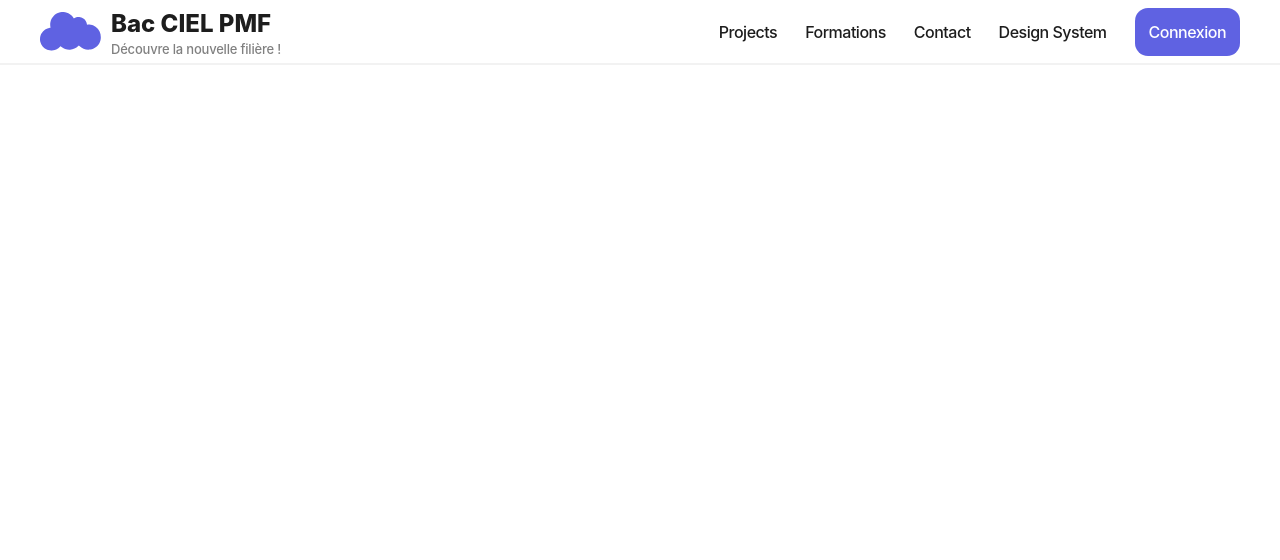
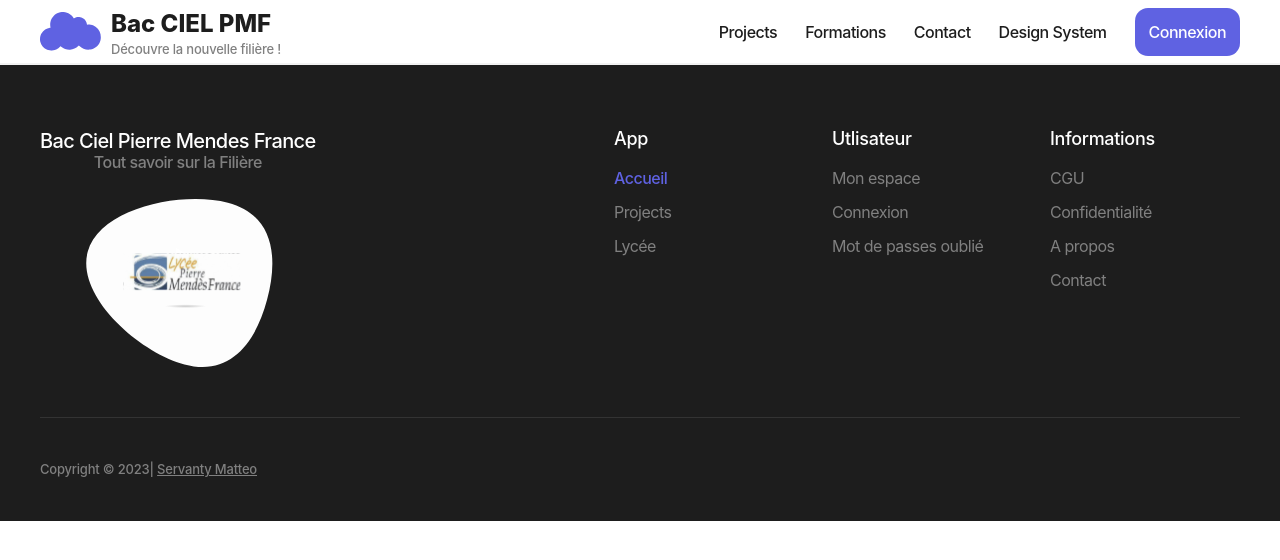
Before and after one commit to servantymatteo/baccielpmf, a Next.js app: page / in a window 1280 px wide. Shown: the top 560 px of the page. Built offline with nearby package versions, Linux system fonts and the light colour scheme.

Commit message:
Fin footer avant lib liens

```diff
--- a/next.config.js
+++ b/next.config.js
@@ -1,6 +1,6 @@
 /** @type {import('next').NextConfig} */
 const nextConfig = {
-  reactStrictMode: true,
+  reactStrictMode: false,
   output: 'export',
  images: { unoptimized: true }
 }
--- a/package.json
+++ b/package.json
@@ -14,12 +14,14 @@
     "next": "14.0.4",
     "react": "^18",
     "react-dom": "^18",
-    "react-icons": "^4.12.0"
+    "react-icons": "^4.12.0",
+    "uuidv4": "^6.2.13"
   },
   "devDependencies": {
     "@types/node": "^20",
     "@types/react": "^18",
     "@types/react-dom": "^18",
+    "@types/uuid": "^9.0.7",
     "autoprefixer": "^10.0.1",
     "eslint": "^8",
     "eslint-config-next": "14.0.4",
--- a/src/pages/index.tsx
+++ b/src/pages/index.tsx
@@ -2,12 +2,14 @@ import Head from "next/head";
 import { Seo } from "@/ui/components/SEO/seo";
 
 import { Navigation } from "@/ui/components/navigation/navigation";
+import { Footer } from "@/ui/components/navigation/footer";
 
 export default function Home() {
   return (
     <>
       <Seo title="BAC CIEL PMF" description="DESCRIPTION" />
       <Navigation />
+      <Footer />
     </>
   );
 }
--- /dev/null
+++ b/src/types/appLinks.tsx
@@ -0,0 +1,10 @@
+export interface appLinks {
+  label: string;
+  baseUrl: string;
+  type: string; // @todo refactor
+}
+
+export interface footerLinks {
+  label: string;
+  links: appLinks[];
+}
--- /dev/null
+++ b/src/ui/components/navigation/app-links.tsx
@@ -0,0 +1,74 @@
+import { appLinks } from "@/types/appLinks";
+
+export const footerApplicationLinks: appLinks[] = [
+  {
+    label: "Accueil",
+    baseUrl: "/",
+    type: "internal",
+  },
+  {
+    label: "Projects",
+    baseUrl: "/#",
+    type: "internal",
+  },
+  {
+    label: "Lycée",
+    baseUrl:
+      "https://www.site.ac-aix-marseille.fr/lyc-mendesfrance-vitrolles/spip/-00-Accueil-.html",
+    type: "external",
+  },
+];
+export const footerUserLinks: appLinks[] = [
+  {
+    label: "Mon espace",
+    baseUrl: "/#",
+    type: "internal",
+  },
+  {
+    label: "Connexion",
+    baseUrl: "/#",
+    type: "internal",
+  },
+  {
+    label: "Mot de passes oublié",
+    baseUrl: "/#",
+    type: "internal",
+  },
+];
+export const footerInformationLinks: appLinks[] = [
+  {
+    label: "CGU",
+    baseUrl: "/#",
+    type: "internal",
+  },
+  {
+    label: "Confidentialité",
+    baseUrl: "/#",
+    type: "internal",
+  },
+  {
+    label: "A propos",
+    baseUrl: "/#",
+    type: "internal",
+  },
+  {
+    label: "Contact",
+    baseUrl: "/#",
+    type: "internal",
+  },
+];
+
+export const FooterLinks = [
+  {
+    label: "App",
+    links: footerApplicationLinks,
+  },
+  {
+    label: "Utlisateur",
+    links: footerUserLinks,
+  },
+  {
+    label: "Informations",
+    links: footerInformationLinks,
+  },
+];
--- /dev/null
+++ b/src/ui/components/navigation/footer.tsx
@@ -0,0 +1,97 @@
+import { Typography } from "@/ui/design-system/typography/typography";
+import { Container } from "../container/container";
+import Image from "next/image";
+import { v4 as uuidv4 } from "uuid";
+import { ActiveLink } from "./active-link";
+import { uuid } from "uuidv4";
+import { appLinks, footerLinks } from "@/types/appLinks";
+import { FooterLinks } from "./app-links";
+
+export const Footer = () => {
+  const currentYear = new Date().getFullYear();
+
+  const footerNavigationList = FooterLinks.map((colomnLinks) => (
+    <FooterLink key={uuidv4()} data={colomnLinks}></FooterLink>
+  ));
+  return (
+    <div className="bg-gray">
+      <Container className="flex justify-between pt-16">
+        <div className="flex flex-col items-center">
+          <Typography variant="caption1" theme="white" weight="medium">
+            Bac Ciel Pierre Mendes France
+          </Typography>
+          <Typography variant="caption3" theme="gray">
+            Tout savoir sur la Filière
+          </Typography>
+          <a
+            href="https://www.site.ac-aix-marseille.fr/lyc-mendesfrance-vitrolles/spip/-00-Accueil-.html"
+            target="blank"
+          >
+            <Image
+              src="\asset\svg\LYCEE.svg"
+              width={223}
+              height={216}
+              alt="Site du lycée"
+            />
+          </a>
+        </div>
+        <div className="flex gap-7">{footerNavigationList}</div>
+      </Container>
+      <Container className="pt-9 pb-11 space-y-11">
+        <hr className="text-gray-800" />
+        <div className="flex items-center justify-between ">
+          <Typography variant="caption4" theme="gray">
+            {`Copyright © ${currentYear}|  `}{" "}
+            <a
+              href="https://gitlab.com/bacciel/front-end"
+              target="blank"
+              className="underline"
+            >{`Servanty Matteo`}</a>
+          </Typography>
+          <div className=""></div>
+        </div>
+      </Container>
+    </div>
+  );
+};
+
+interface foorterLinkProps {
+  data: footerLinks;
+}
+
+const FooterLink = ({ data }: foorterLinkProps) => {
+  const linkList = data.links.map((link) => (
+    <div key={uuidv4()}>
+      {link.type === "internal" && (
+        <ActiveLink key={uuidv4()} href={link.baseUrl}>
+          {link.label}
+        </ActiveLink>
+      )}
+      {link.type === "external" && (
+        <a href={link.baseUrl} target="_blank">
+          {link.label}
+        </a>
+      )}
+    </div>
+  ));
+  return (
+    <div className="min-w-[190px]">
+      <Typography
+        theme="white"
+        variant="caption2"
+        weight="medium"
+        className="pb-5"
+      >
+        {data.label}
+      </Typography>
+      <Typography
+        theme="gray"
+        variant="caption3"
+        weight="regular"
+        className="space-y-4"
+      >
+        {linkList}
+      </Typography>
+    </div>
+  );
+};
```
Also changed, not shown: public/asset/svg/LYCEE.svg (added), 1 other file (tests, documents, lock files or other folders).
